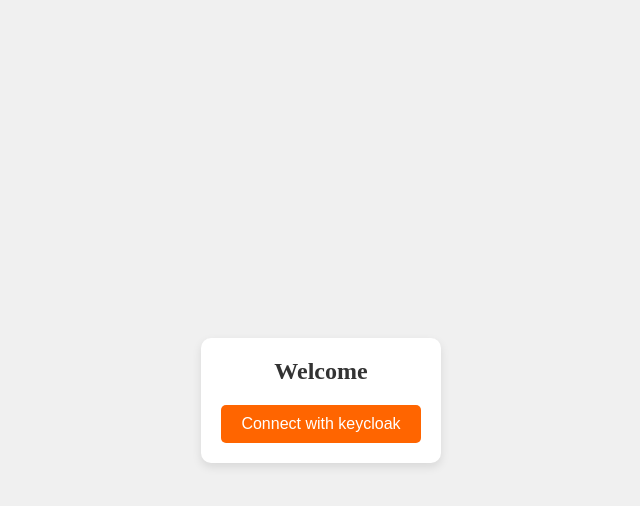
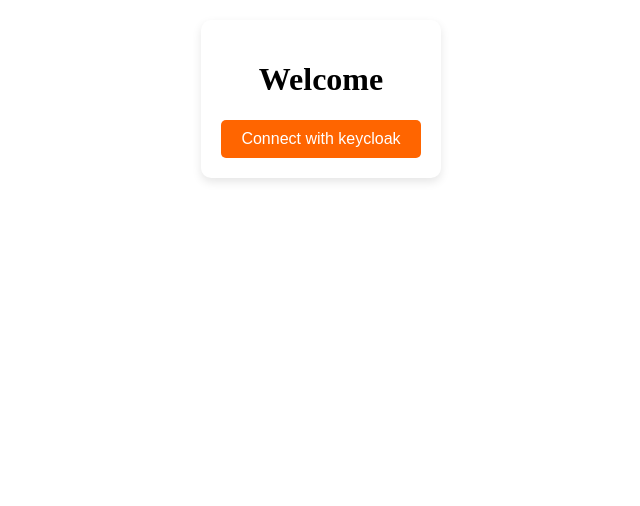
Before and after one commit to dirkzon/oauth2.1-oidc-pkce-demo, a Vue app in the folder user_agent/: page / in a window 1280 px wide. Shown: the top 506 px of the page, without its empty margins (319-959 px from the left). Built offline with nearby package versions, Linux system fonts and the light colour scheme.

Commit message:
Show travel data in user agent

```diff
--- a/user_agent/src/App.vue
+++ b/user_agent/src/App.vue
@@ -9,40 +9,61 @@
 </template>
 
 <style>
-* {
-  margin: 0;
-  padding: 0;
-  box-sizing: border-box;
+.content {
+  max-width: fit-content;
+  margin: 20px auto;
+  padding: 20px;
+  background-color: #ffffff;
+  border-radius: 10px;
+  box-shadow: 0 4px 10px rgba(0, 0, 0, 0.1);
 }
 
-html, body {
-  margin: 0;
-  padding: 0;
-  height: 100%;
+.section-title {
+  font-size: 24px;
+  margin-bottom: 10px;
+  color: #333;
+  border-bottom: 2px solid #FF6500;
+  padding-bottom: 5px;
 }
 
-#app {
-  min-height: 100vh;
-  background-color: #f0f0f0;
-  margin: 0;
-  padding: 0;
-  display: flex;
-  justify-content: center;
-  align-items: center;
+.info {
+  margin-bottom: 20px;
 }
 
-.content {
-  text-align: center;
-  background-color: white;
-  padding: 20px;
-  border-radius: 10px;
-  box-shadow: 0px 4px 10px rgba(0, 0, 0, 0.1);
+.info-item {
+  font-size: 18px;
+  color: #555;
 }
 
-.text {
-  font-size: 24px;
+.info-item span {
+  font-weight: bold;
+  color: #333;
+}
+
+.travel-table {
+  width: 100%;
+  border-collapse: collapse;
   margin-bottom: 20px;
-  color: #333;
+}
+
+.travel-table th, .travel-table td {
+  padding: 10px;
+  border: 1px solid #ddd;
+  text-align: left;
+}
+
+.travel-table th {
+  background-color: #f9f9f9;
+  font-weight: bold;
+}
+
+.total-distance {
+  margin-bottom: 20px;
+}
+
+.button-group {
+  display: flex;
+  gap: 10px;
 }
 
 .btn {
@@ -59,4 +80,9 @@
 .btn:hover {
   background-color: #E85C0D;
 }
+
+table, th, td {
+  border:1px solid black;
+  width: 100%;
+}
 </style>
--- a/user_agent/src/store/travel.store.js
+++ b/user_agent/src/store/travel.store.js
@@ -5,14 +5,17 @@
 export const useTravelStore = defineStore({
     id: 'travel',
     state: () => ({
-        test: ""
+        destinations: useLocalStorage("destinations", []),
+        totalDistance: useLocalStorage("totalDistance", 0)
     }),
     actions: {
-        getUserTravel() {
-            fetchWrapper.get(`${import.meta.env.VITE_CLIENT_BASE_URL}/travel`).then((response) => {
-                console.log(response);
-            }).catch((error) => console.log(error));
-        },
+            getUserTravel() {
+                fetchWrapper.get(`${import.meta.env.VITE_CLIENT_BASE_URL}/travel`).then((response) => {
+                    const { destinations,  distance } = response.data;
+                    this.destinations = destinations;
+                    this.totalDistance = distance;
+                }).catch((error) => console.log(error));
+            },
         }
     },
 );
--- a/user_agent/src/views/HomeView.vue
+++ b/user_agent/src/views/HomeView.vue
@@ -14,7 +14,7 @@
 
 <template>
   <main>
-    <div class="content">
+    <div class="content" style="text-align: center;">
       <div>
         <h1 v-if="!authStore.accessToken" class="text">Welcome</h1>
         <h1 v-else class="text">Welcome {{ profileStore.name }}!</h1>
--- a/user_agent/src/views/ProfileView.vue
+++ b/user_agent/src/views/ProfileView.vue
@@ -1,21 +1,55 @@
 <script setup>
 import { useAuthStore, useProfileStore, useTravelStore } from '@/store';
+import { onMounted } from 'vue';
 
 const authStore = useAuthStore();
 const profileStore = useProfileStore();
 const travelStore = useTravelStore();
+
+onMounted(async () => {
+  await travelStore.getUserTravel()
+})
 </script>
 
 <template>
-    <div class="content">
-      <h1 class="text"> Profile info</h1>
-      <div style="text-align: start;">
-        <p class="text"> Username: {{ profileStore.name }}</p>
-        <p class="text"> email: {{ profileStore.email }} </p>
-        <p class="text"> email verified: {{ profileStore.email_verified }}</p>
-        <p class="text"> id: {{ profileStore.id }}</p>
+  <div class="content">
+    <div class="profile-info">
+      <h1 class="section-title">Profile Info Extracted from JWT</h1>
+      <div class="info">
+        <p class="info-item">Username: <span>{{ profileStore.name }}</span></p>
+        <p class="info-item">Email: <span>{{ profileStore.email }}</span></p>
+        <p class="info-item">Email Verified: <span>{{ profileStore.email_verified }}</span></p>
+        <p class="info-item">ID: <span>{{ profileStore.id }}</span></p>
       </div>
-      <button  class="btn" @click="authStore.logout()"> log out </button>
-      <button  class="btn" @click="travelStore.getUserTravel()"> test </button>
     </div>
+
+    <div class="travel-info">
+      <h1 class="section-title">Travel Info from Resource Server</h1>
+      <table class="travel-table">
+        <thead>
+          <tr>
+            <th>Destination</th>
+            <th>Latitude</th>
+            <th>Longitude</th>
+          </tr>
+        </thead>
+        <tbody>
+          <tr v-for="(destination, index) in travelStore.destinations" :key="index">
+            <td>{{ destination.city }}</td>
+            <td>{{ destination.lat }}</td>
+            <td>{{ destination.long }}</td>
+          </tr>
+        </tbody>
+      </table>
+    </div>
+
+    <div class="total-distance">
+      <h1 class="section-title">Total Distance Calculated from Client</h1>
+      <p>{{ travelStore.totalDistance.toFixed(2) }}</p>
+    </div>
+
+    <div class="button-group">
+      <button class="btn" @click="authStore.logout()">Log Out</button>
+    </div>
+  </div>
 </template>
```
Also changed, not shown: 2 other files (tests, documents, lock files or other folders).
